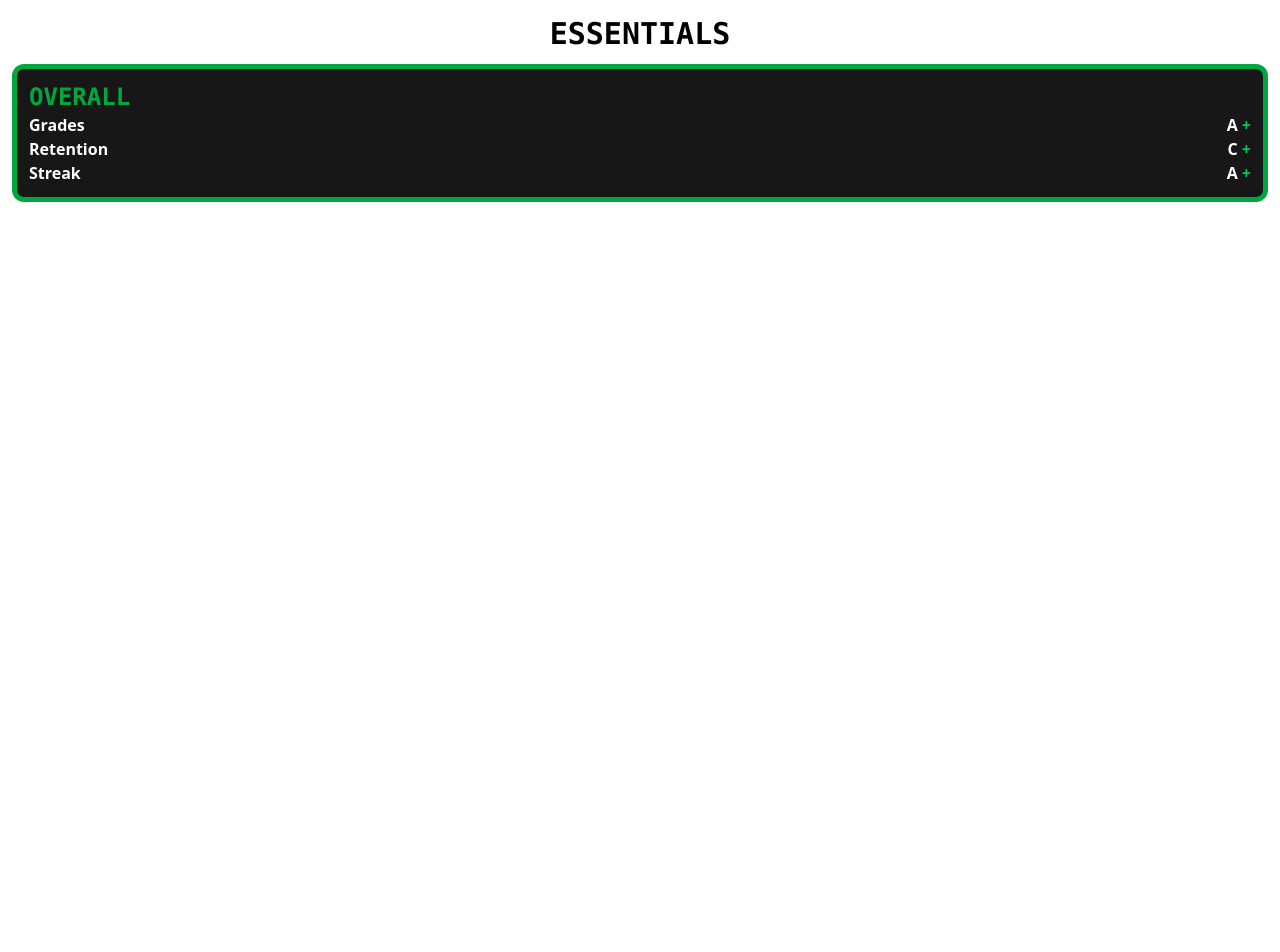
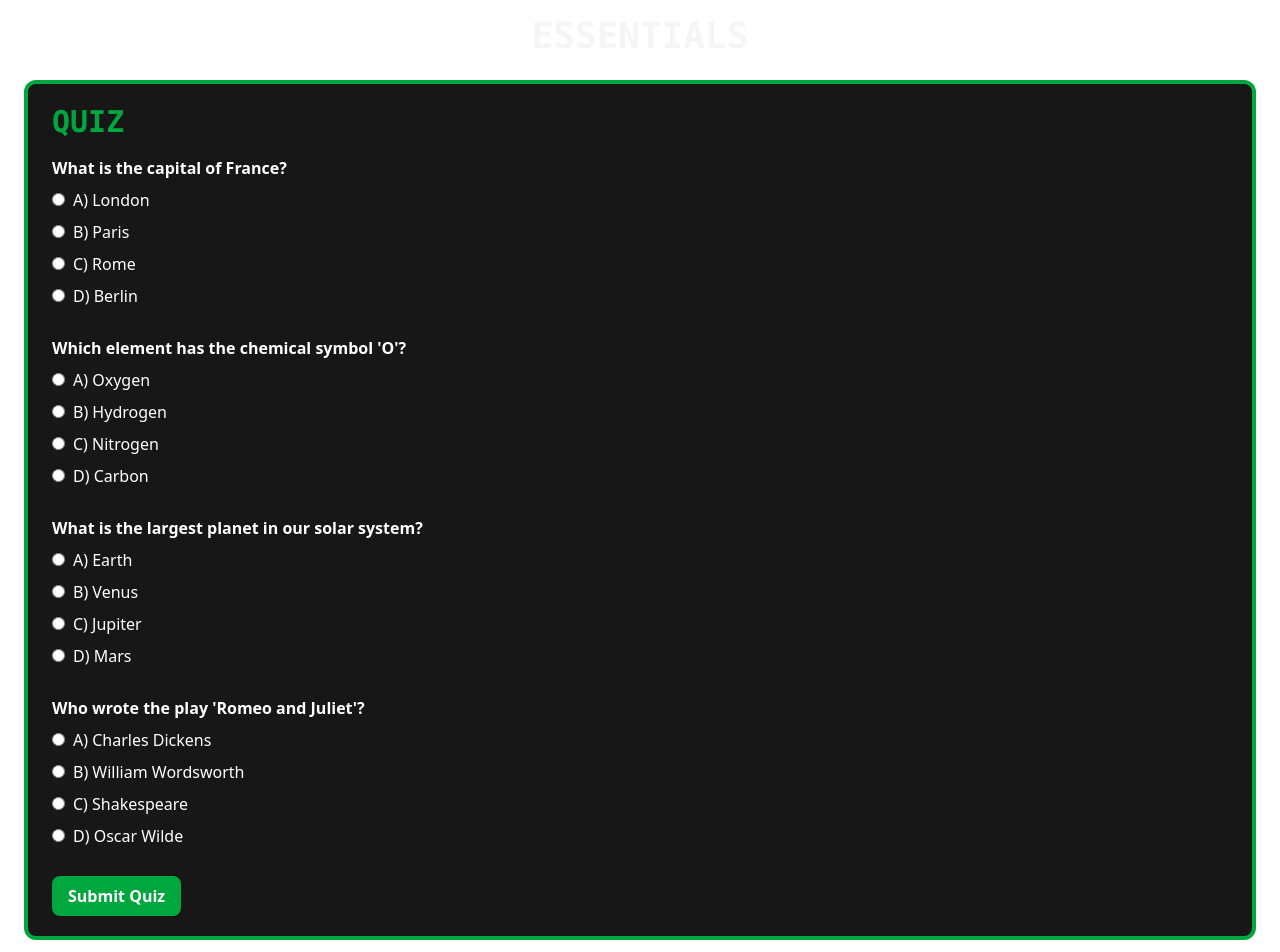
Before and after one commit to Adenrele11/Demonew, a React (Vite) app: page /Stacks in a window 1280 px wide. Shown: the top 952 px of the page. Before the commit the page ends 800 px from the top, so only its background shows below. Built offline with nearby package versions, Linux system fonts and the light colour scheme.

Commit message:
added features

```diff
--- a/src/pages/Stacks.jsx
+++ b/src/pages/Stacks.jsx
@@ -1,38 +1,222 @@
-import React from "react";
+// import React from "react";
+
+// function Stacks() {
+//   return (
+//     <>
+//       <div className="pt-4 px-3">
+//         <h1 className="text-center  font-bold text-3xl font-mono">
+//           ESSENTIALS
+//         </h1>
+
+//         <div className="bg-neutral-900  rounded-xl border-5 border-green-600 px-3 py-3 mt-3 font-bold">
+//           <h1 className="text-green-600 text-2xl font-bold font-mono ">
+//             OVERALL
+//           </h1>
+//           {/* GRADES  */}
+//           <div className="flex justify-between text-white for grades font-bold">
+//             <h1>Grades</h1>
+//             <h1>
+//               A <span className="text-green-500">+</span>
+//             </h1>
+//           </div>
+//           {/* RETENTION  */}
+//           <div className="flex justify-between text-white for grades">
+//             <h1>Retention</h1>
+//             <h1>
+//               C <span className="text-green-500">+</span>
+//             </h1>
+//           </div>
+//           {/* RETENTION  */}
+//           <div className="flex justify-between text-white for grades">
+//             <h1>Streak</h1>
+//             <h1>
+//               A <span className="text-green-500">+</span>
+//             </h1>
+//           </div>
+//         </div>
+//       </div>
+//     </>
+//   );
+// }
+
+// export default Stacks;
+
+import React, { useState } from "react";
 
 function Stacks() {
+  const [answers, setAnswers] = useState({ q1: "", q2: "", q3: "", q4: "" });
+  const [grade, setGrade] = useState("");
+  const [quizSubmitted, setQuizSubmitted] = useState(false);
+
+  // Define the correct answers for the questions
+  const correctAnswers = {
+    q1: "B",
+    q2: "A",
+    q3: "C",
+    q4: "D",
+  };
+
+  // Questions for the quiz
+  const questions = [
+    {
+      id: "q1",
+      question: "What is the capital of France?",
+      options: ["A) London", "B) Paris", "C) Rome", "D) Berlin"],
+    },
+    {
+      id: "q2",
+      question: "Which element has the chemical symbol 'O'?",
+      options: ["A) Oxygen", "B) Hydrogen", "C) Nitrogen", "D) Carbon"],
+    },
+    {
+      id: "q3",
+      question: "What is the largest planet in our solar system?",
+      options: ["A) Earth", "B) Venus", "C) Jupiter", "D) Mars"],
+    },
+    {
+      id: "q4",
+      question: "Who wrote the play 'Romeo and Juliet'?",
+      options: [
+        "A) Charles Dickens",
+        "B) William Wordsworth",
+        "C) Shakespeare",
+        "D) Oscar Wilde",
+      ],
+    },
+  ];
+
+  // Handle the change in selected answer
+  const handleAnswerChange = (e) => {
+    const { name, value } = e.target;
+    setAnswers((prev) => ({
+      ...prev,
+      [name]: value,
+    }));
+  };
+
+  // Calculate grade based on correct answers
+  const calculateGrade = () => {
+    let correctCount = 0;
+    Object.keys(correctAnswers).forEach((key) => {
+      if (answers[key] === correctAnswers[key]) {
+        correctCount++;
+      }
+    });
+
+    // Calculate grade based on correct answers
+    let grade;
+    if (correctCount === 4) {
+      grade = "A+";
+    } else if (correctCount === 3) {
+      grade = "A";
+    } else if (correctCount === 2) {
+      grade = "B";
+    } else if (correctCount === 1) {
+      grade = "C";
+    } else {
+      grade = "F";
+    }
+    setGrade(grade);
+  };
+
+  // Handle the form submission to calculate grade
+  const handleSubmit = (e) => {
+    e.preventDefault();
+    calculateGrade();
+    setQuizSubmitted(true);
+  };
+
+  // Reset the quiz content after submission
+  const handleResetQuiz = () => {
+    setAnswers({ q1: "", q2: "", q3: "", q4: "" });
+    setQuizSubmitted(false);
+  };
+
   return (
     <>
-      <div className="pt-4 px-3">
-        <h1 className="text-center  font-bold text-3xl font-mono">
+      <div className="pt-4 px-6">
+        <h1 className="text-center font-bold text-4xl text-neutral-100 font-mono">
           ESSENTIALS
         </h1>
 
-        <div className="bg-neutral-900  rounded-xl border-5 border-green-600 px-3 py-3 mt-3 font-bold">
-          <h1 className="text-green-600 text-2xl font-bold font-mono ">
+        <div className="bg-neutral-900 rounded-xl border-4 border-green-600 px-6 py-5 mt-6">
+          <h1 className="text-green-600 text-3xl font-bold font-mono mb-4">
+            QUIZ
+          </h1>
+
+          {/* Quiz Form */}
+          {!quizSubmitted && (
+            <form onSubmit={handleSubmit}>
+              {questions.map((q) => (
+                <div key={q.id} className="mb-5">
+                  <p className="text-white font-bold mb-2">{q.question}</p>
+                  <div className="flex flex-col">
+                    {q.options.map((option, index) => (
+                      <label key={index} className="text-white mb-2">
+                        <input
+                          type="radio"
+                          name={q.id}
+                          value={option.charAt(0)}
+                          onChange={handleAnswerChange}
+                          checked={answers[q.id] === option.charAt(0)}
+                          className="mr-2"
+                        />
+                        {option}
+                      </label>
+                    ))}
+                  </div>
+                </div>
+              ))}
+              <button
+                type="submit"
+                className="bg-green-600 text-white py-2 px-4 rounded-lg font-bold hover:bg-green-700"
+              >
+                Submit Quiz
+              </button>
+            </form>
+          )}
+        </div>
+
+        {/* Grades, Retention, and Reasoning sections */}
+        <div className="bg-neutral-900 rounded-xl border-4 border-green-600 px-6 py-5 mt-6">
+          <h1 className="text-green-600 text-3xl font-bold font-mono mb-4">
             OVERALL
           </h1>
-          {/* GRADES  */}
-          <div className="flex justify-between text-white for grades font-bold">
+          {/* GRADES */}
+          <div className="flex justify-between text-white font-bold">
             <h1>Grades</h1>
             <h1>
-              A <span className="text-green-500">+</span>
+              {quizSubmitted ? (
+                grade
+              ) : (
+                <span className="text-gray-500">Not Submitted Yet</span>
+              )}
             </h1>
           </div>
-          {/* RETENTION  */}
-          <div className="flex justify-between text-white for grades">
+          {/* RETENTION */}
+          <div className="flex justify-between text-white font-bold">
             <h1>Retention</h1>
             <h1>
               C <span className="text-green-500">+</span>
             </h1>
           </div>
-          {/* RETENTION  */}
-          <div className="flex justify-between text-white for grades">
+          {/* STREAK */}
+          <div className="flex justify-between text-white font-bold">
             <h1>Streak</h1>
             <h1>
               A <span className="text-green-500">+</span>
             </h1>
           </div>
+
+          {/* Reset Quiz Button */}
+          {quizSubmitted && (
+            <button
+              onClick={handleResetQuiz}
+              className="mt-5 bg-red-600 text-white py-2 px-4 rounded-lg font-bold hover:bg-red-700"
+            >
+              Retake Quiz
+            </button>
+          )}
         </div>
       </div>
     </>
```
Also changed, not shown: src/components/Tabs.jsx (+127 -15 lines).
